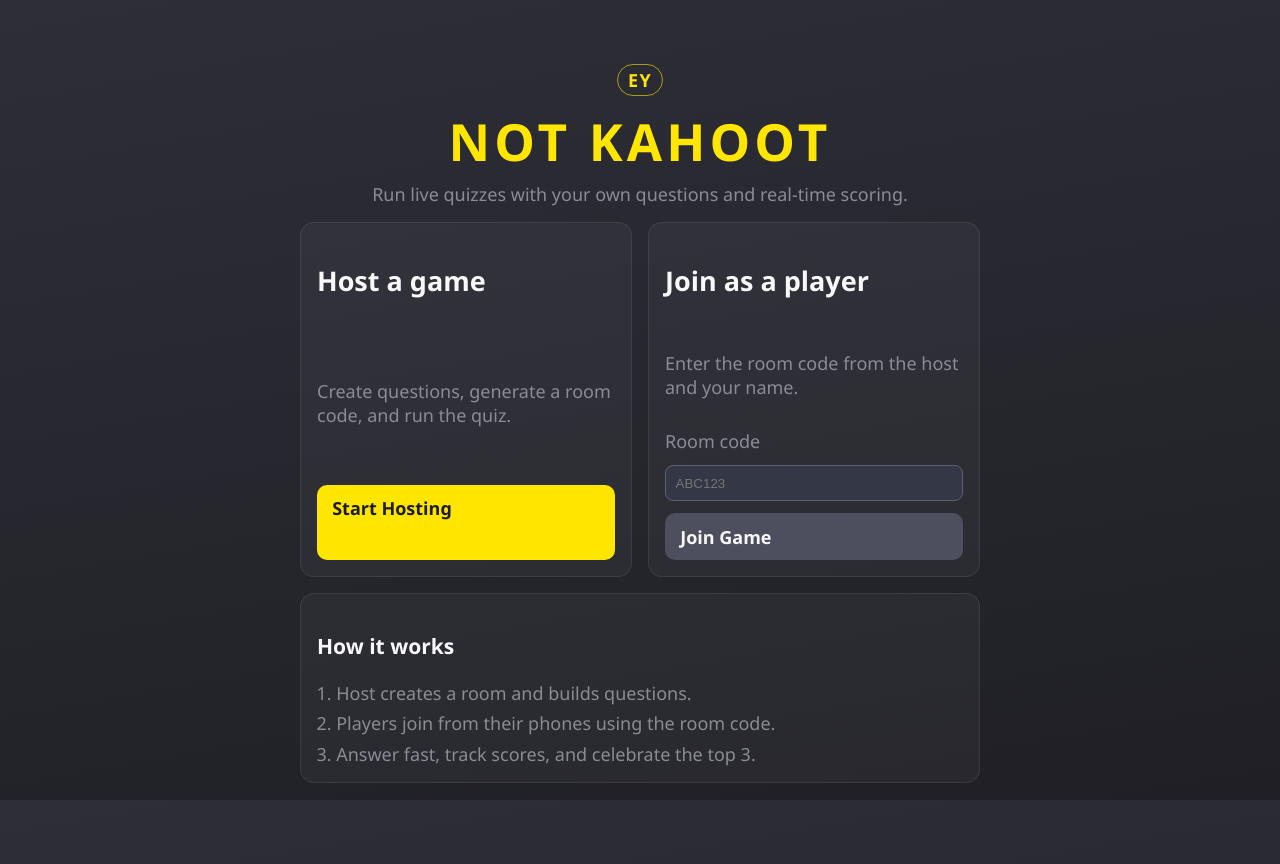
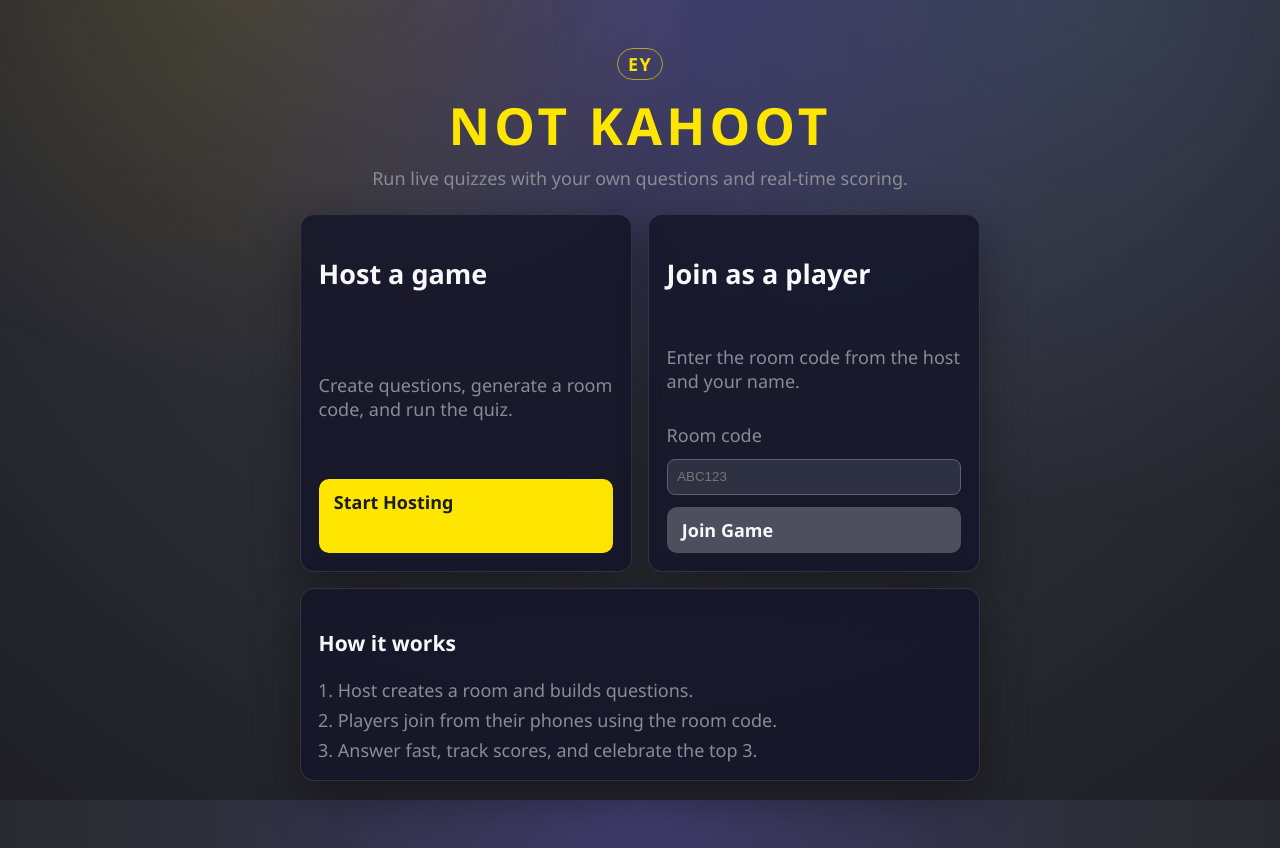
Before and after one commit to c-carlsen/not-kahoot, a React (Vite) app in the folder client/: page / in a window 1280 px wide. Built offline with nearby package versions, Linux system fonts and the light colour scheme.

Commit message:
Polish UI styling
Co-authored-by: factory-droid[bot] <138933559+factory-droid[bot]@users.noreply.github.com>

```diff
--- a/client/src/styles.css
+++ b/client/src/styles.css
@@ -19,10 +19,23 @@
 
 body {
   margin: 0;
-  background: linear-gradient(170deg, var(--ey-black), var(--ey-dark));
+  background: radial-gradient(circle at top, #3f3b6c 0%, var(--ey-black) 45%, var(--ey-dark) 100%);
   color: var(--ey-white);
   font-family: "Segoe UI", Arial, sans-serif;
   font-size: clamp(15px, 1.8vw, 18px);
+}
+
+body::before,
+body::after {
+  content: "";
+  position: fixed;
+  inset: -20% 0 0 0;
+  z-index: -1;
+  background: radial-gradient(circle at 20% 10%, rgba(255, 230, 0, 0.12), transparent 35%);
+}
+
+body::after {
+  background: radial-gradient(circle at 85% 15%, rgba(120, 180, 255, 0.14), transparent 40%);
 }
 
 a {
@@ -31,17 +44,17 @@
 
 .app {
   width: min(94vw, 980px);
-  margin: 1.2rem auto;
+  margin: 1.5rem auto 3rem;
 }
 
 .app-landing {
   max-width: 680px;
-  margin-top: 8vh;
+  margin-top: 6vh;
 }
 
 .topbar {
   text-align: center;
-  margin-bottom: 1rem;
+  margin-bottom: 1.5rem;
 }
 
 .topbar h1 {
@@ -81,10 +94,12 @@
 }
 
 .card {
-  background: rgba(255, 255, 255, 0.04);
-  border: 1px solid rgba(255, 255, 255, 0.08);
+  background: rgba(20, 22, 40, 0.85);
+  border: 1px solid rgba(255, 255, 255, 0.12);
   border-radius: 14px;
-  padding: 1rem;
+  padding: 1.1rem;
+  box-shadow: 0 18px 45px rgba(0, 0, 0, 0.35);
+  backdrop-filter: blur(6px);
 }
 
 .stack {
@@ -103,6 +118,13 @@
   display: inline-block;
   background: var(--ey-yellow);
   color: #1d1d1d;
+  transition: transform 0.15s ease, box-shadow 0.15s ease;
+}
+
+.btn:hover,
+button:hover {
+  transform: translateY(-1px);
+  box-shadow: 0 10px 20px rgba(255, 230, 0, 0.2);
 }
 
 .btn.secondary,
@@ -117,7 +139,7 @@
   padding: 0.6rem;
   border-radius: 8px;
   border: 1px solid #5e6070;
-  background: #343746;
+  background: #2e3142;
   color: var(--ey-white);
 }
 
@@ -139,6 +161,7 @@
   background: rgba(255, 230, 0, 0.2);
   border: 1px solid rgba(255, 230, 0, 0.5);
   color: var(--ey-yellow);
+  font-weight: 700;
 }
 
 .steps ol {
@@ -225,8 +248,15 @@
 .answer-btn {
   width: 100%;
   text-align: left;
-  background: #3f4357;
+  background: #353956;
   color: var(--ey-white);
+  padding: 0.85rem 1rem;
+  font-size: 1rem;
+}
+
+.answer-btn:disabled {
+  opacity: 0.85;
+  cursor: not-allowed;
 }
 
 .answer-btn.correct {
@@ -246,6 +276,18 @@
   color: var(--ey-yellow);
   font-weight: 700;
   text-align: center;
+  animation: pop 0.35s ease;
+}
+
+@keyframes pop {
+  0% {
+    transform: scale(0.95);
+    opacity: 0.5;
+  }
+  100% {
+    transform: scale(1);
+    opacity: 1;
+  }
 }
 
 .top3 li {
```
